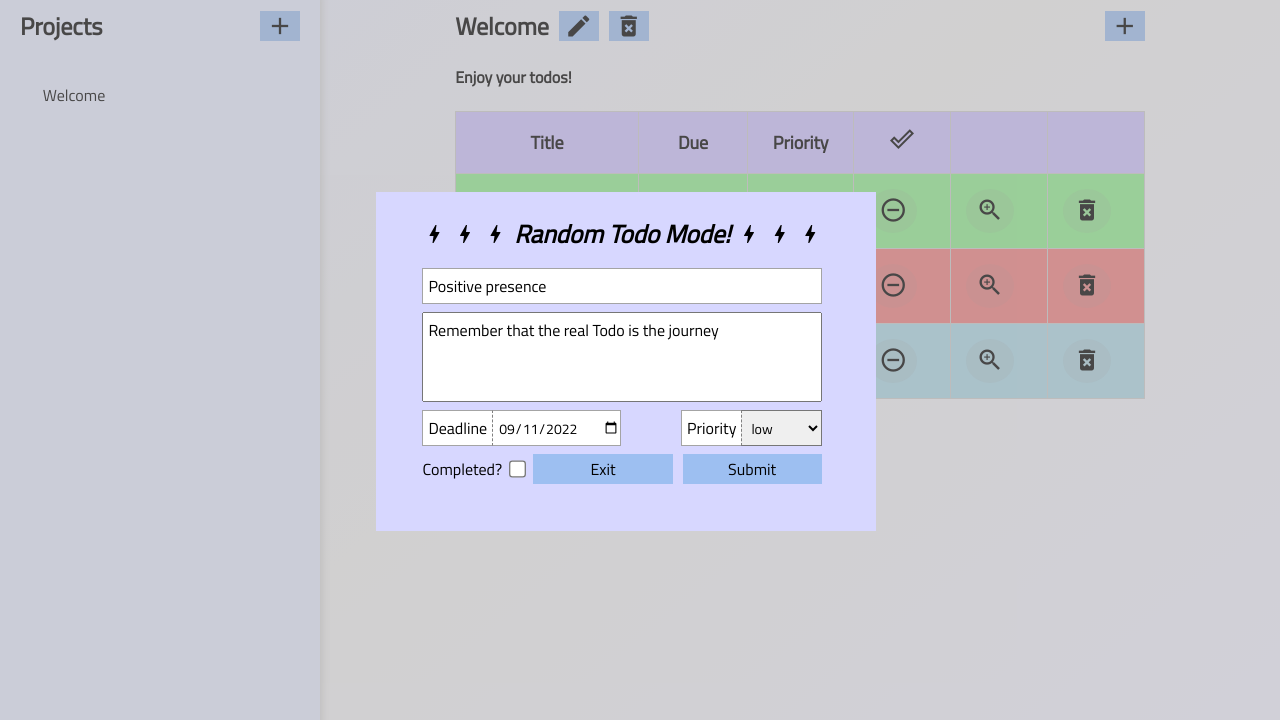
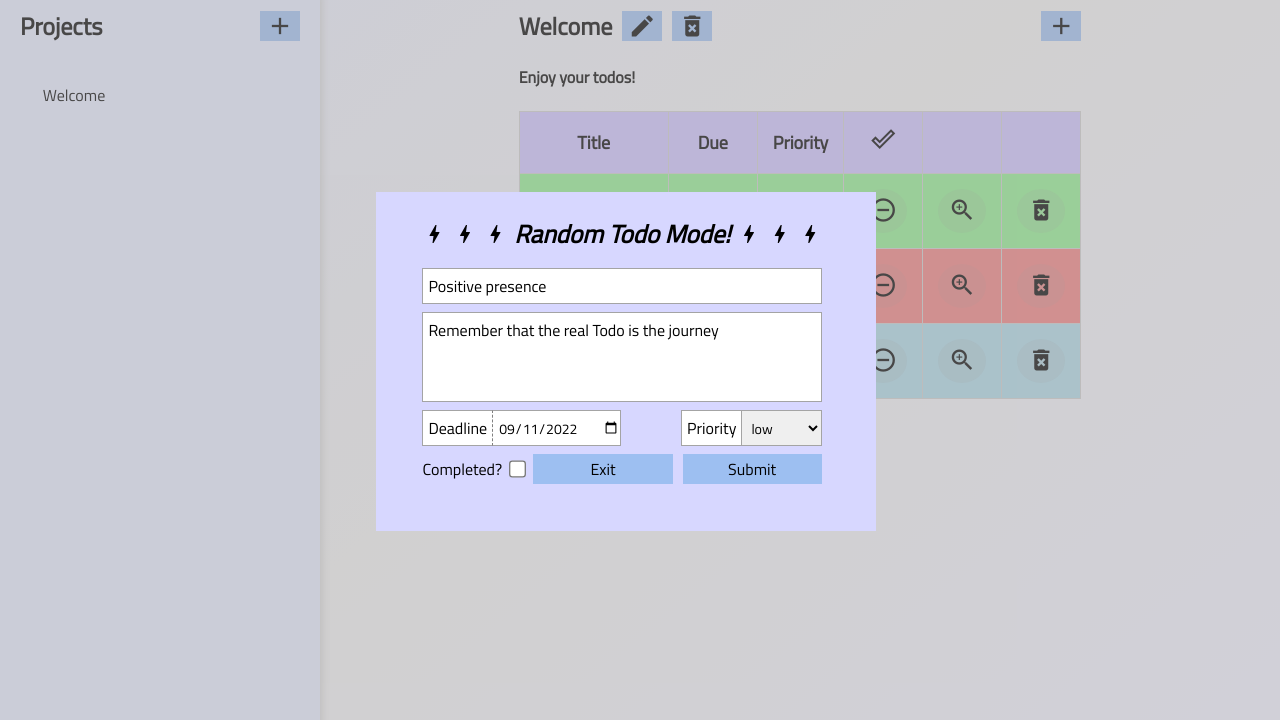
Before and after one commit to andrewjh271/todo-list, a plain HTML site: page index.html in a window 1280 px wide. Both pictures are taken after a click on the button "bolt". Shown: the part 80-800 px from the top of the page. Drawn offline with Linux system fonts and the light colour scheme.

Commit message:
Minor style updates and switch to sass variables

```diff
--- a/stylesheets/style.css
+++ b/stylesheets/style.css
@@ -5,14 +5,13 @@
 
 html {
   box-sizing: border-box;
-  height: 100%;
   font-family: "Titillium Web", sans-serif;
 }
 
 body {
   background-image: linear-gradient(141deg, #e6eaff, #f1f1f1, #f1f1ff);
   margin: 0;
-  height: 100%;
+  min-height: 100vh;
 }
 
 button:focus,
@@ -37,7 +36,7 @@ h1 {
 }
 
 .container {
-  height: 100%;
+  min-height: 100vh;
   display: grid;
   grid-template-rows: auto 1fr;
   grid-template-columns: auto 1fr;
@@ -107,7 +106,7 @@ header button .material-icons {
   margin: 0 100px;
   padding: 20px;
   max-width: 1100px;
-  min-width: 57vw;
+  min-width: 520px;
 }
 
 .edit-project-button {
@@ -210,8 +209,18 @@ select {
   font-size: 14px;
 }
 
+select,
+textarea {
+  border: 1px solid #a4a4a4;
+}
+
 input[type=date] {
   font-size: 14px;
+}
+
+input:focus,
+textarea:focus {
+  background-color: #cae7f0c9;
 }
 
 table, th, td {
```
Also changed, not shown: 1 other file.
